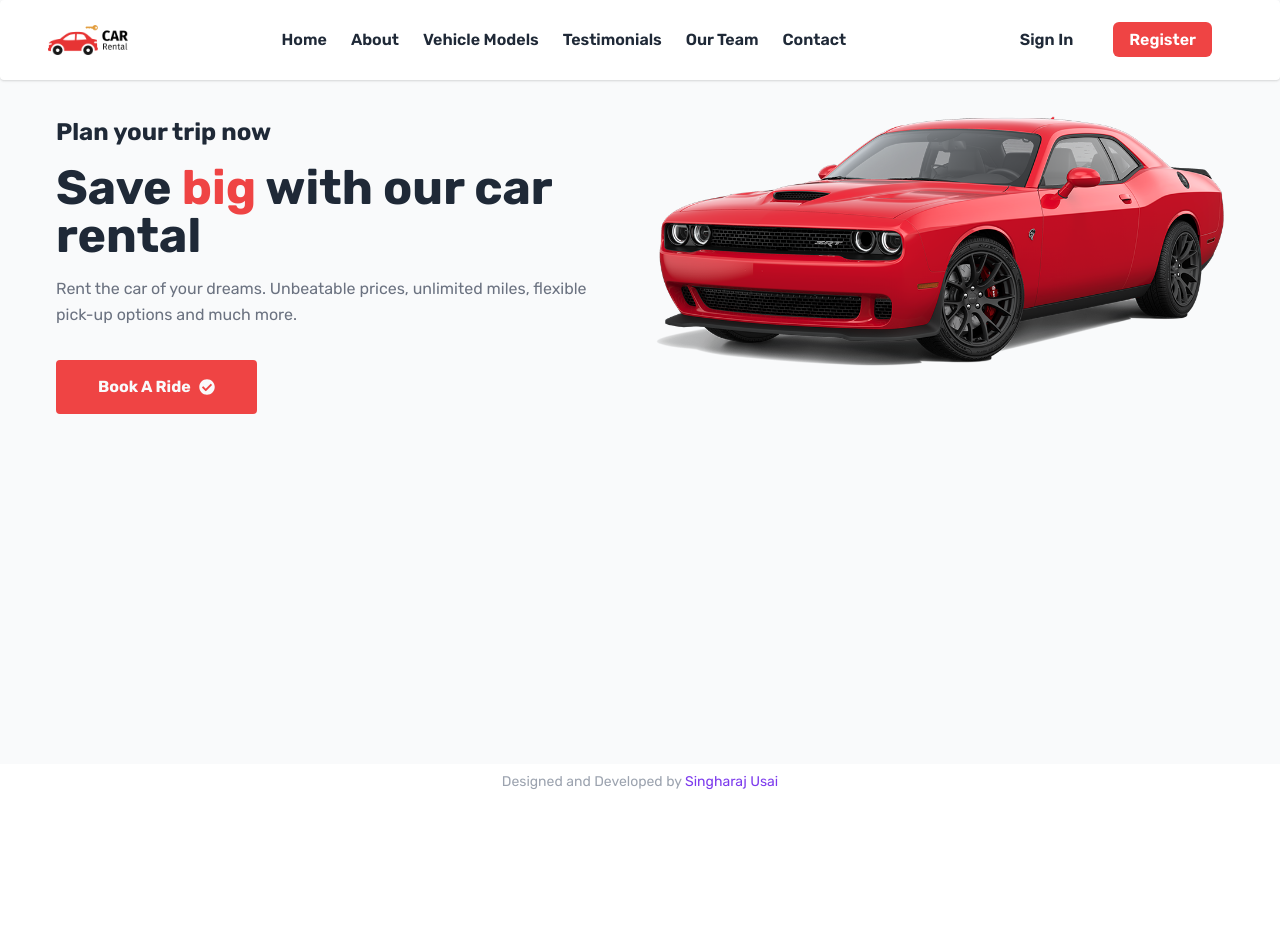
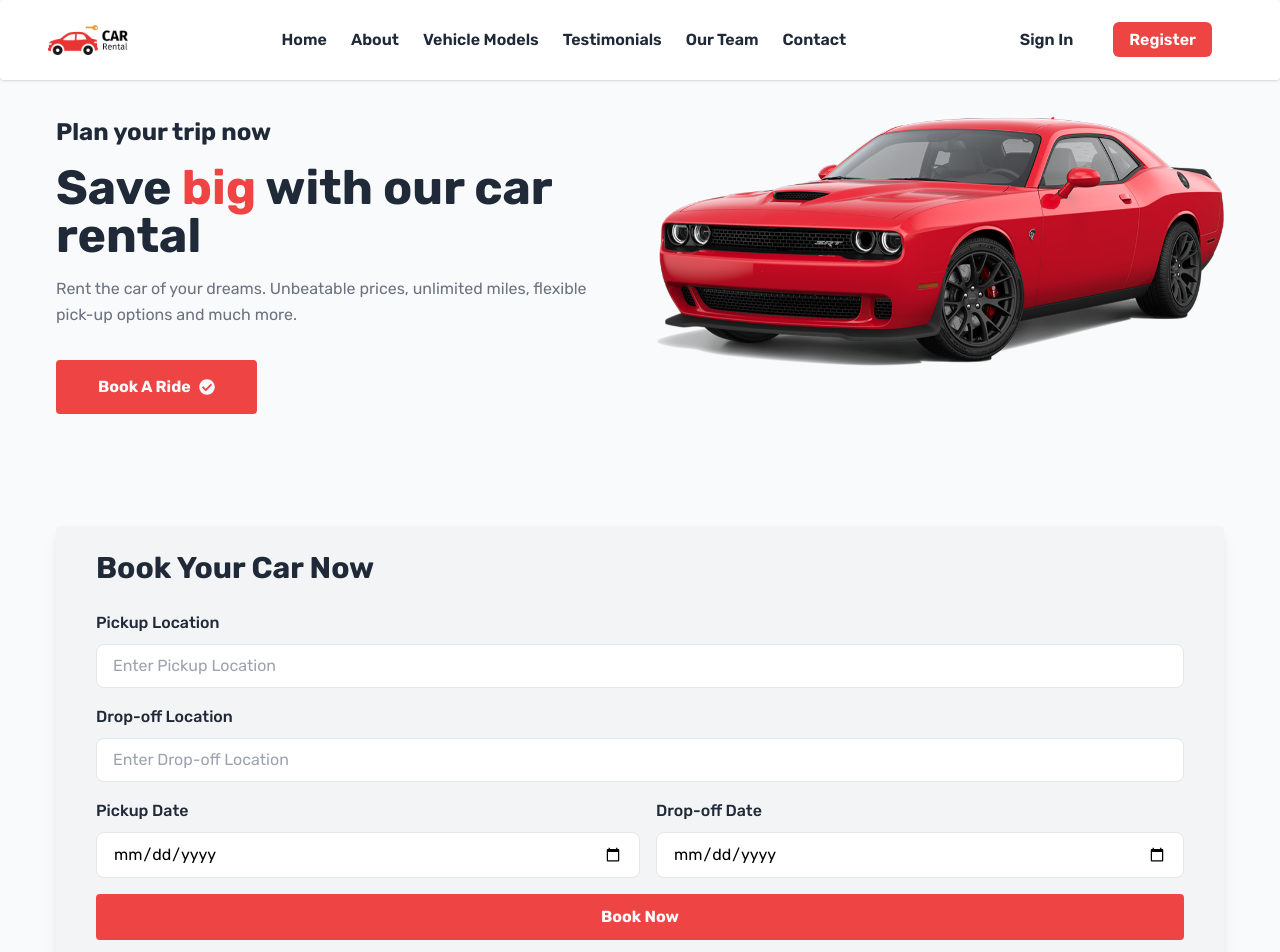
Before and after one commit to miralice5/car-rental-app, a React (Create React App) app: page / in a window 1280 px wide. Shown: the top 952 px of the page. Before the commit the page ends 800 px from the top, so only its background shows below. Built offline with nearby package versions, Linux system fonts and the light colour scheme.

Commit message:
booking component

```diff
--- a/src/components/pages/About/Home.jsx
+++ b/src/components/pages/About/Home.jsx
@@ -1,11 +1,12 @@
 import React from "react";
 import Button from "./Button/Button";
+import Booking from "../Booking/Booking"
 import carImage from "../../../assets/images/Red-Dodge-Challenger-PNG-Pic.png"; // Replace with the actual path to your car image
 import heroBg from "../../../assets/images/hero-bg.png";
 const Home = () => {
   return (
       <section className="p-6">
-        <div className="flex flex-wrap md:px-4">
+        <div className="flex flex-wrap md:px-4 mb-20">
           <div className="w-full md:w-1/2 leading-relaxed">
             <div className="md:mx-4">
               <h3 className="text-2xl text-gray-800 font-bold mb-4">Plan your trip now</h3>
@@ -26,6 +27,17 @@ const Home = () => {
             </div>
           </div>
         </div>
+        <div className="flex flex-wrap">
+            <div className="w-full leading-relaxed">
+                <div className="md:mx-4">
+                    <div className="w-full leading-relaxed">
+                        <div className="md:mx-4">
+                            <Booking />
+                        </div>
+                    </div>
+                </div>
+            </div>
+        </div>
       </section>
   );
 };
--- /dev/null
+++ b/src/components/pages/Booking/Booking.jsx
@@ -0,0 +1,58 @@
+import React from "react";
+import BookingItem from "./BookingItem";
+
+const Booking = () => {
+    return (
+        <section className="shadow-lg rounded p-6 bg-gray-100">
+            <div className="container mx-auto">
+                <div className="mx-auto px-4">
+                    <h2 className="text-3xl text-gray-800 font-bold mb-6">Book Your Car Now</h2>
+                    <form className="space-y-4">
+                        <BookingItem
+                            label="Pickup Location"
+                            type="text"
+                            id="pickupLocation"
+                            name="pickupLocation"
+                            placeholder="Enter Pickup Location"
+                        />
+                        <BookingItem
+                            label="Drop-off Location"
+                            type="text"
+                            id="dropOffLocation"
+                            name="dropOffLocation"
+                            placeholder="Enter Drop-off Location"
+                        />
+                        <div className="flex items-center">
+                            <div className="w-1/2">
+                                <BookingItem
+                                    label="Pickup Date"
+                                    type="date"
+                                    id="pickupDate"
+                                    name="pickupDate"
+                                />
+                            </div>
+                            <div className="w-1/2 pl-4">
+                                <BookingItem
+                                    label="Drop-off Date"
+                                    type="date"
+                                    id="dropOffDate"
+                                    name="dropOffDate"
+                                />
+                            </div>
+                        </div>
+                        <div>
+                            <button
+                                type="submit"
+                                className="w-full hover:text-red-500 hover:bg-gray-100 transition ease-out duration-200 text-md text-gray-50 font-bold bg-red-500 border-red-500 border-2 border-red-500 px-4 py-2 rounded"
+                            >
+                                Book Now
+                            </button>
+                        </div>
+                    </form>
+                </div>
+            </div>
+        </section>
+    );
+};
+
+export default Booking;
--- /dev/null
+++ b/src/components/pages/Booking/BookingItem.jsx
@@ -0,0 +1,21 @@
+import React from "react";
+
+const BookingItem = (props) => {
+    const { label, type, id, name, placeholder } = props;
+    return (
+        <div>
+            <label htmlFor={id} className="block text-gray-800 font-medium mb-2">
+                {label}
+            </label>
+            <input
+                type={type}
+                id={id}
+                name={name}
+                className="w-full px-4 py-2 border rounded-lg focus:outline-none focus:border-blue-500"
+                placeholder={placeholder}
+            />
+        </div>
+    );
+};
+
+export default BookingItem;
```
